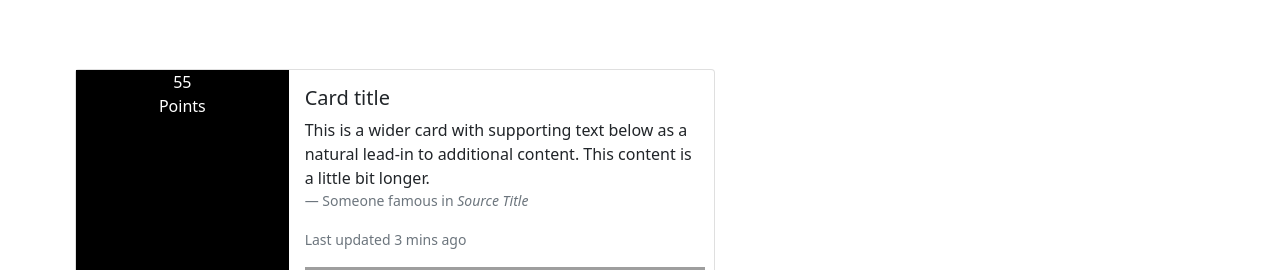
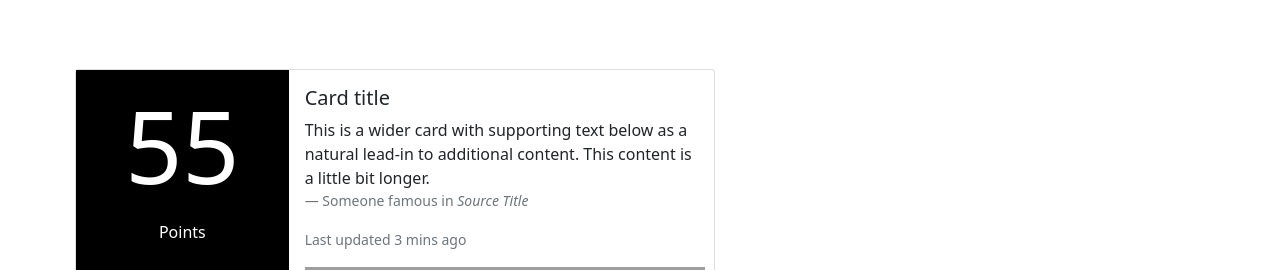
Before and after one commit to ThiraTheNerd/smart-quotes, an Angular app: page / in a window 1280 px wide. Shown: the part 378-648 px from the top of the page. Built offline with nearby package versions, Linux system fonts and the light colour scheme; grey boxes are pictures that could not be loaded.

Commit message:
add the new style to the quote component

```diff
--- a/src/app/quote/quote.component.css
+++ b/src/app/quote/quote.component.css
@@ -6,3 +6,6 @@
   color: white;
   text-align: center;
 }
+#value{
+  font-size: 100px;
+}
--- a/src/app/quote/quote.component.html
+++ b/src/app/quote/quote.component.html
@@ -4,7 +4,7 @@
       <div class="value" id="value">
         55
       </div>
-      <div class="label">
+      <div class="label" id="points-label">
         Points
       </div>
     </div>
@@ -15,11 +15,11 @@
         <footer class="blockquote-footer">Someone famous in <cite title="Source Title">Source Title</cite></footer>
         <p class="card-text"><small class="text-muted">Last updated 3 mins ago</small></p>
         <div>
-          <a>
+          <a href (click) = "voteUp()">
             <img src="https://img.icons8.com/ultraviolet/40/000000/good-quality--v1.png"/>
           </a>
           upvote
-          <a>
+          <a href (click)="voteDown()">
             <img src="https://img.icons8.com/ultraviolet/40/000000/poor-quality.png"/>
           </a>
           downvote
```
